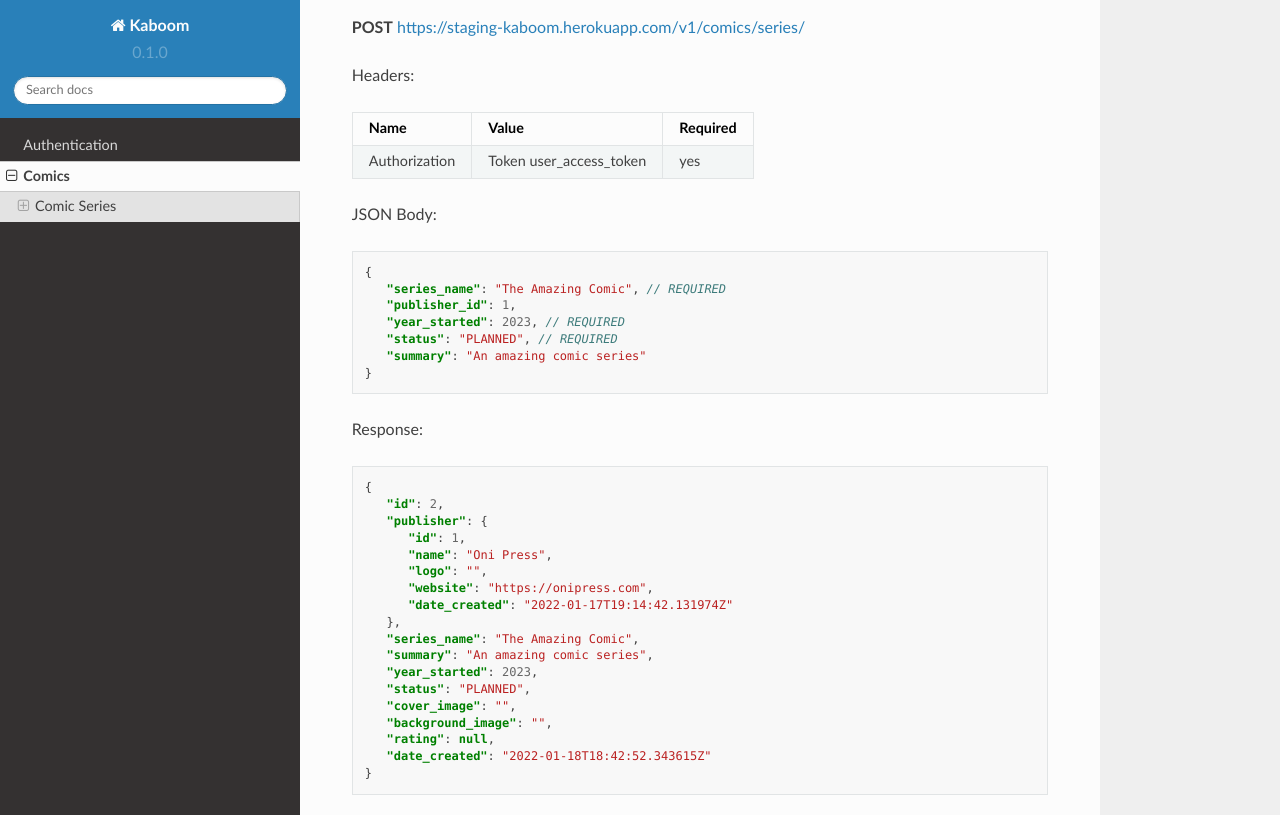
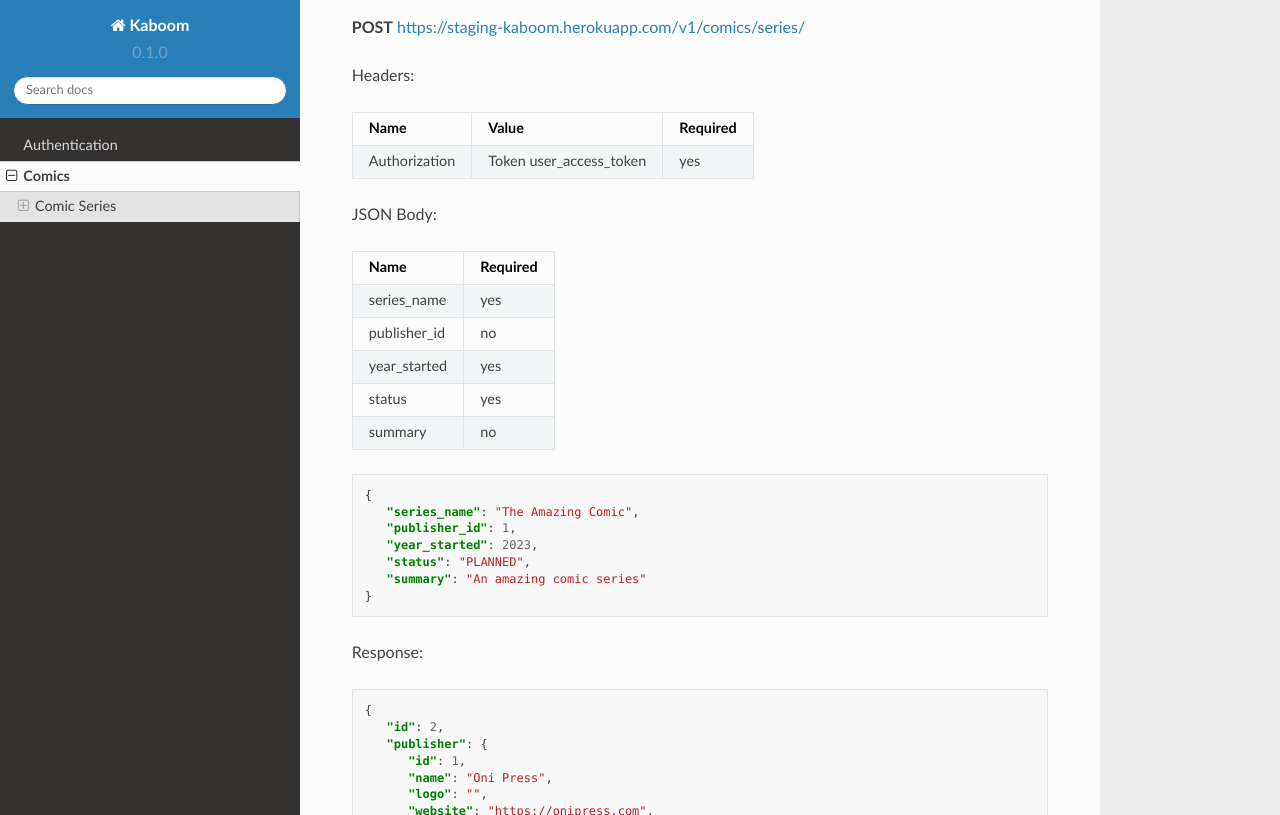
Before and after one commit to kaboom-db/kaboom-docs, a Sphinx documentation site: the page built from docs/source/comics.rst, in a window 1280 px wide and 900 px high, scrolled down 1152 px, cut to the strip 0-815 px from the top of the window. Built offline with Sphinx 7.4.7 and the Read the Docs theme 2.0.0, drawn with Linux system fonts in a browser that asks for light colours.

Commit message:
add comics

```diff
--- a/docs/source/comics.rst
+++ b/docs/source/comics.rst
@@ -72,13 +72,27 @@ Headers:
 
 JSON Body:
 
++---------------+------------+
+| Name          | Required   |
++===============+============+
+| series_name   | yes        |
++---------------+------------+
+| publisher_id  | no         |
++---------------+------------+
+| year_started  | yes        |
++---------------+------------+
+| status        | yes        |
++---------------+------------+
+| summary       | no         |
++---------------+------------+
+
 .. code-block:: JSON
 
    {
-      "series_name": "The Amazing Comic", // REQUIRED
+      "series_name": "The Amazing Comic",
       "publisher_id": 1,
-      "year_started": 2023, // REQUIRED
-      "status": "PLANNED", // REQUIRED
+      "year_started": 2023,
+      "status": "PLANNED",
       "summary": "An amazing comic series"
    }
 
```
